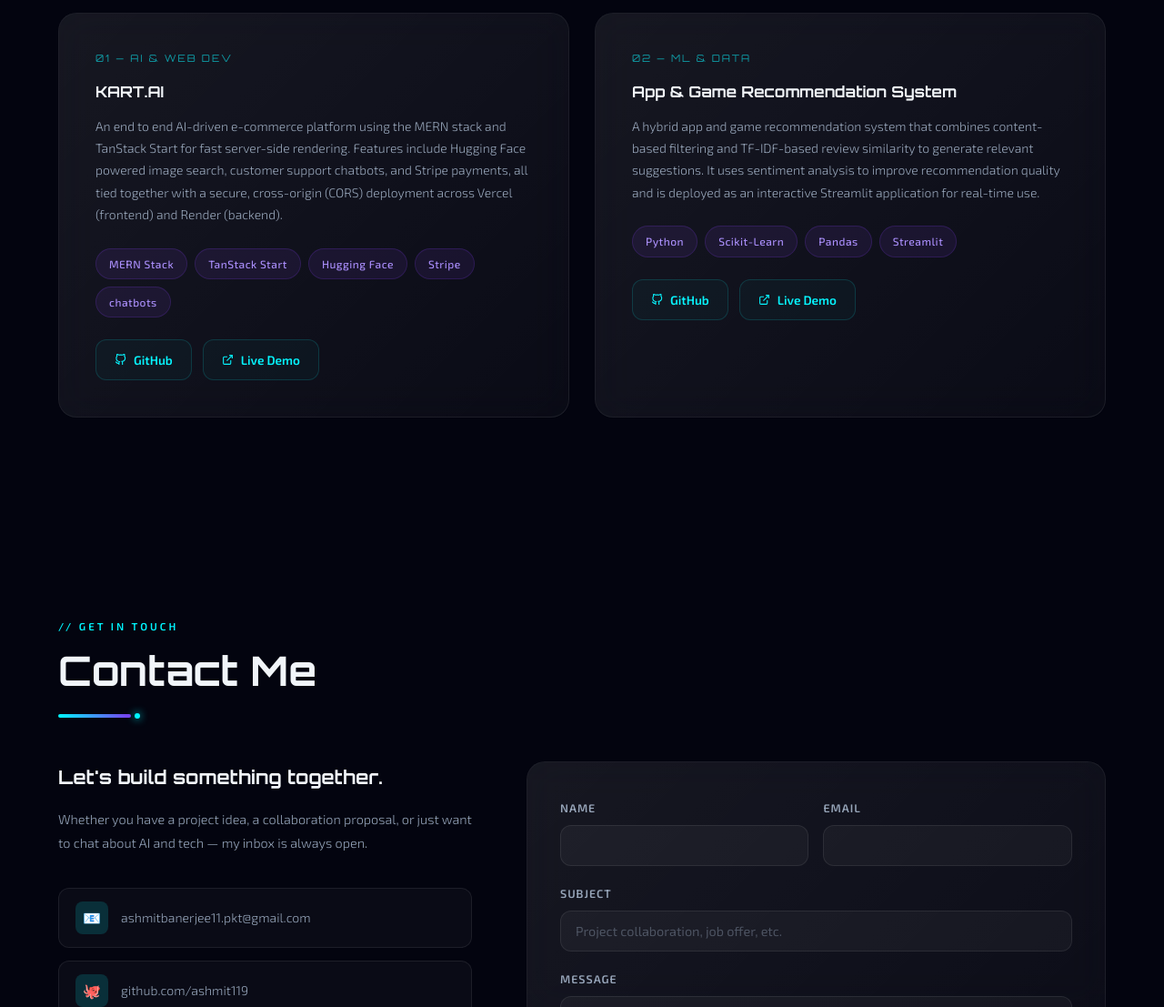
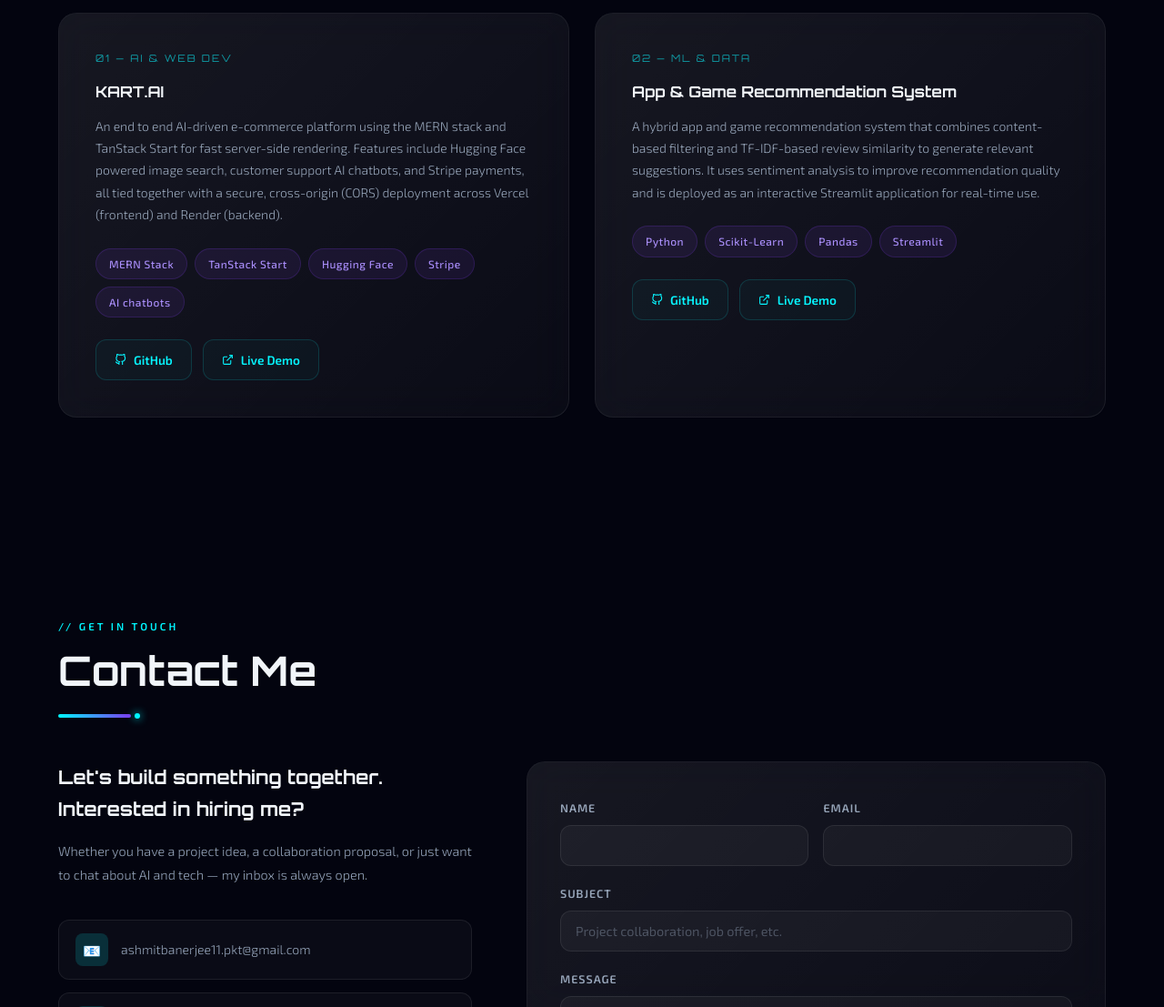
Before and after one commit to ashmit119/ashmit-portfolio, a website: page public/index.html in a window 1280 px wide. Shown: the part 2780-3887 px from the top of the page at 91% size. Drawn offline with nearby package versions, Linux system fonts and the light colour scheme.

Commit message:
update: refine project terminology and contact section heading

```diff
--- a/public/index.html
+++ b/public/index.html
@@ -1561,7 +1561,7 @@
           <p class="project-desc">
             An end to end AI-driven e-commerce platform using the MERN stack and TanStack Start for fast server-side
             rendering.
-            Features include Hugging Face powered image search, customer support chatbots, and
+            Features include Hugging Face powered image search, customer support AI chatbots, and
             Stripe payments,
             all tied together with a secure, cross-origin (CORS) deployment across Vercel (frontend) and Render
             (backend).
@@ -1571,7 +1571,7 @@
             <span class="tag">TanStack Start</span>
             <span class="tag">Hugging Face</span>
             <span class="tag">Stripe</span>
-            <span class="tag">chatbots</span>
+            <span class="tag">AI chatbots</span>
           </div>
           <div class="project-links">
             <a href="https://github.com/ashmit119/KART.AI" target="_blank" class="proj-link">
@@ -1635,7 +1635,7 @@
       </div>
       <div class="contact-wrapper">
         <div class="contact-info reveal">
-          <h3>Let's build something together.</h3>
+          <h3>Let's build something together. Interested in hiring me?</h3>
           <p>
             Whether you have a project idea, a collaboration proposal, or just want to chat
             about AI and tech — my inbox is always open.
```
